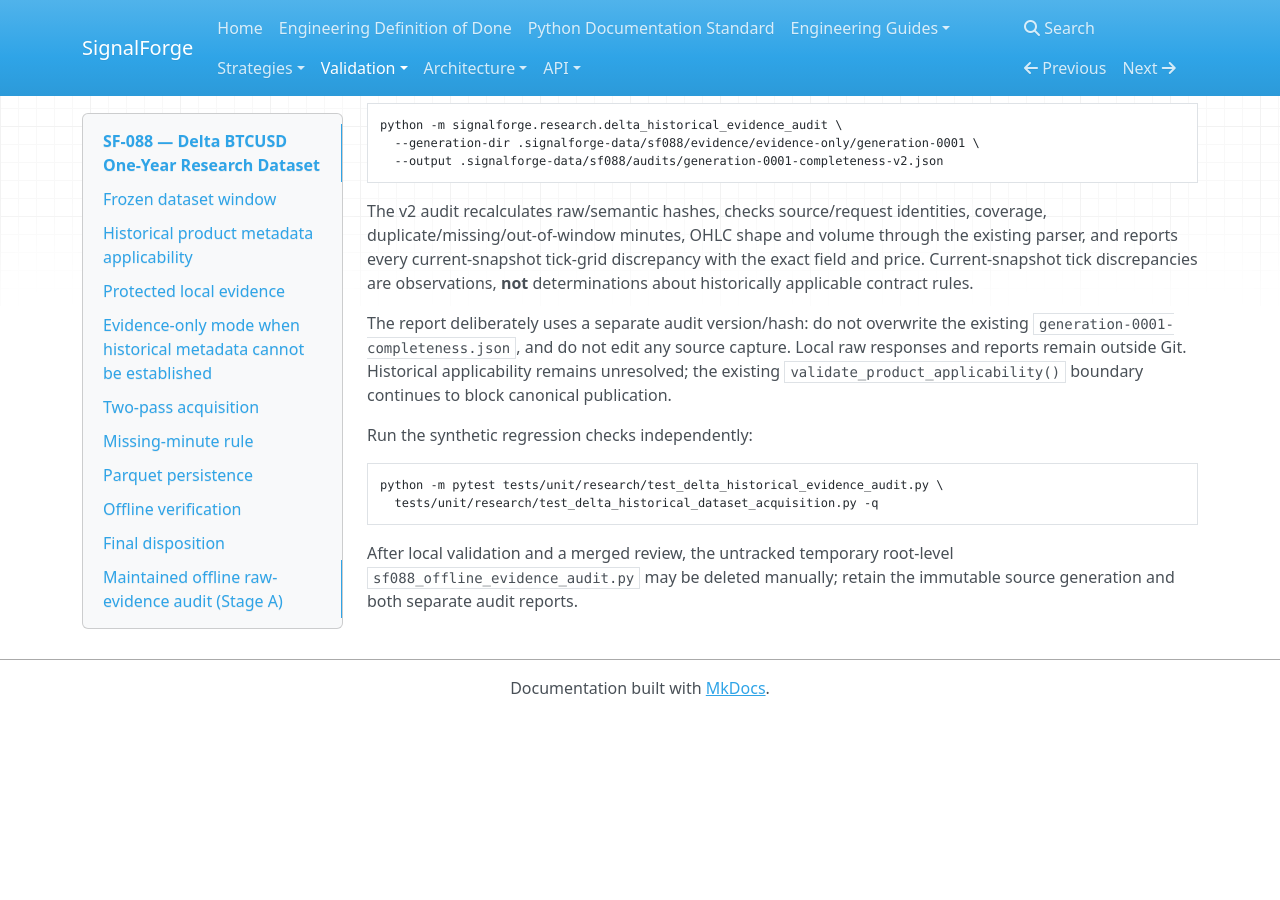
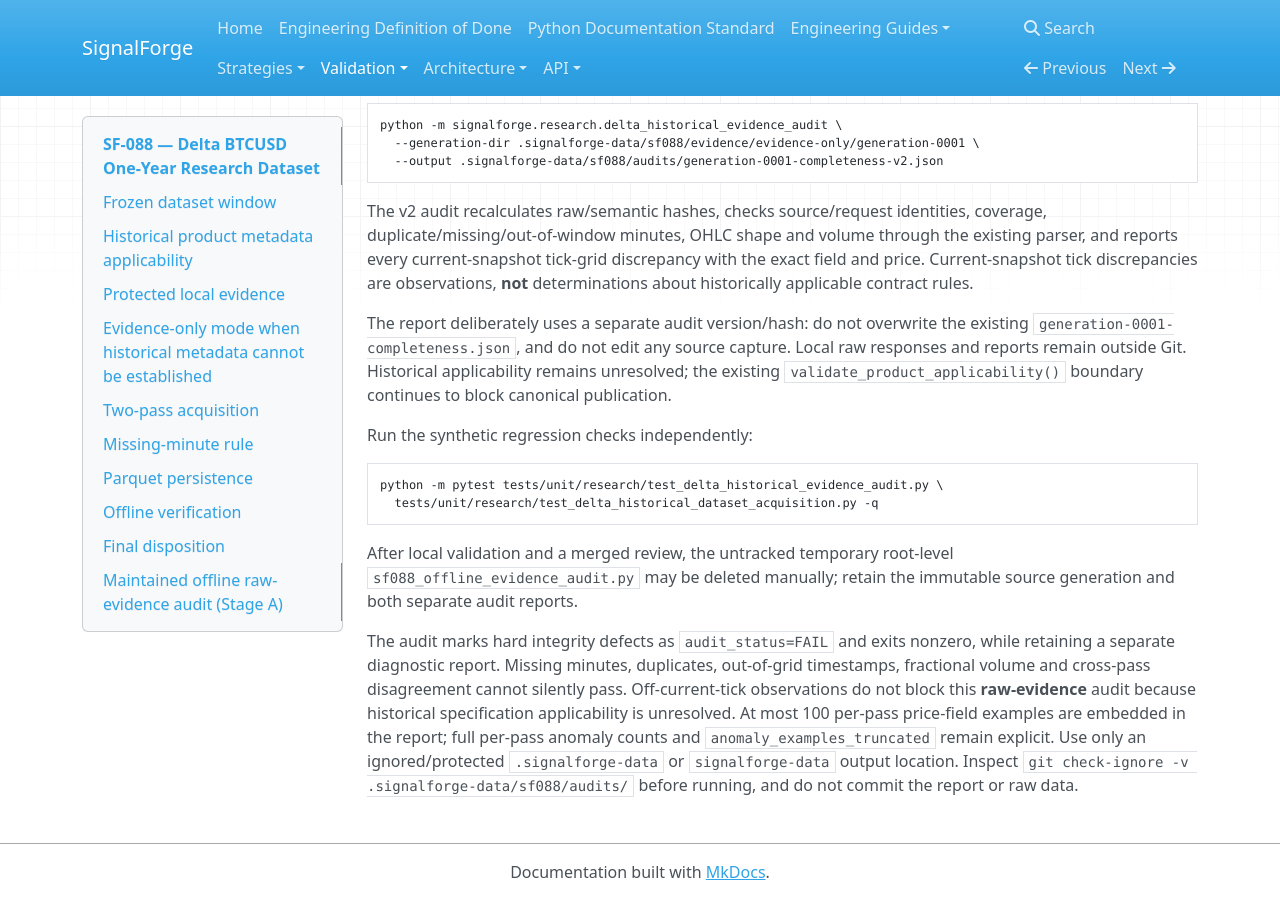
Before and after one commit to harishkamathuk/signalforge, an MkDocs documentation site: the page built from docs/validation/sf-088-delta-btc-one-year-dataset.md, in a window 1280 px wide and 900 px high, scrolled down 4656 px. Built offline with MkDocs 1.6.1, drawn with Linux system fonts in a browser that asks for light colours; nearby versions of some CDN libraries; before the commit the page ends 5372 px from its top, so only the background shows below that.

Commit message:
SF-088: document explicit integrity failure and bounded anomalies

```diff
--- a/docs/validation/sf-088-delta-btc-one-year-dataset.md
+++ b/docs/validation/sf-088-delta-btc-one-year-dataset.md
@@ -255,3 +255,14 @@
 After local validation and a merged review, the untracked temporary root-level
 `sf088_offline_evidence_audit.py` may be deleted manually; retain the immutable
 source generation and both separate audit reports.
+
+The audit marks hard integrity defects as `audit_status=FAIL` and exits nonzero,
+while retaining a separate diagnostic report. Missing minutes, duplicates,
+out-of-grid timestamps, fractional volume and cross-pass disagreement cannot
+silently pass. Off-current-tick observations do not block this **raw-evidence**
+audit because historical specification applicability is unresolved.
+At most 100 per-pass price-field examples are embedded in the report; full
+per-pass anomaly counts and `anomaly_examples_truncated` remain explicit.
+Use only an ignored/protected `.signalforge-data` or `signalforge-data` output
+location. Inspect `git check-ignore -v .signalforge-data/sf088/audits/`
+before running, and do not commit the report or raw data.
```
